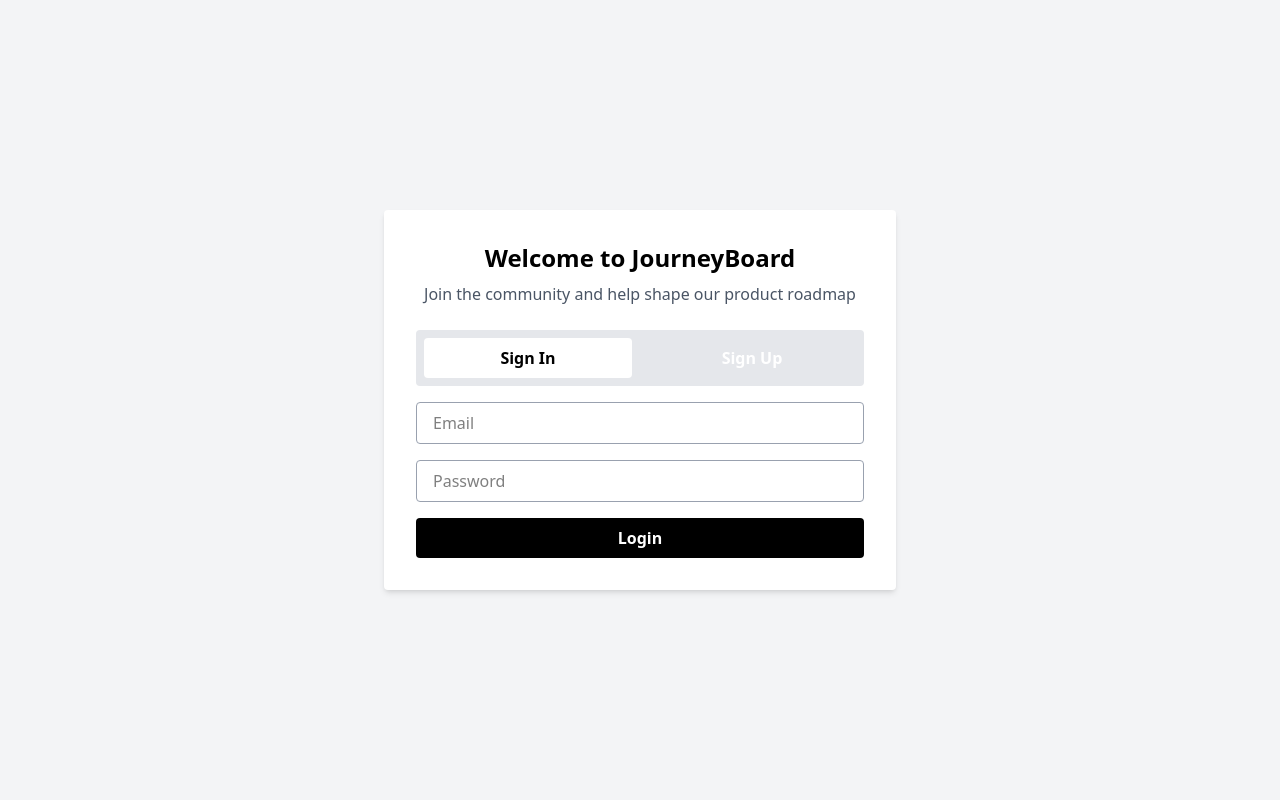
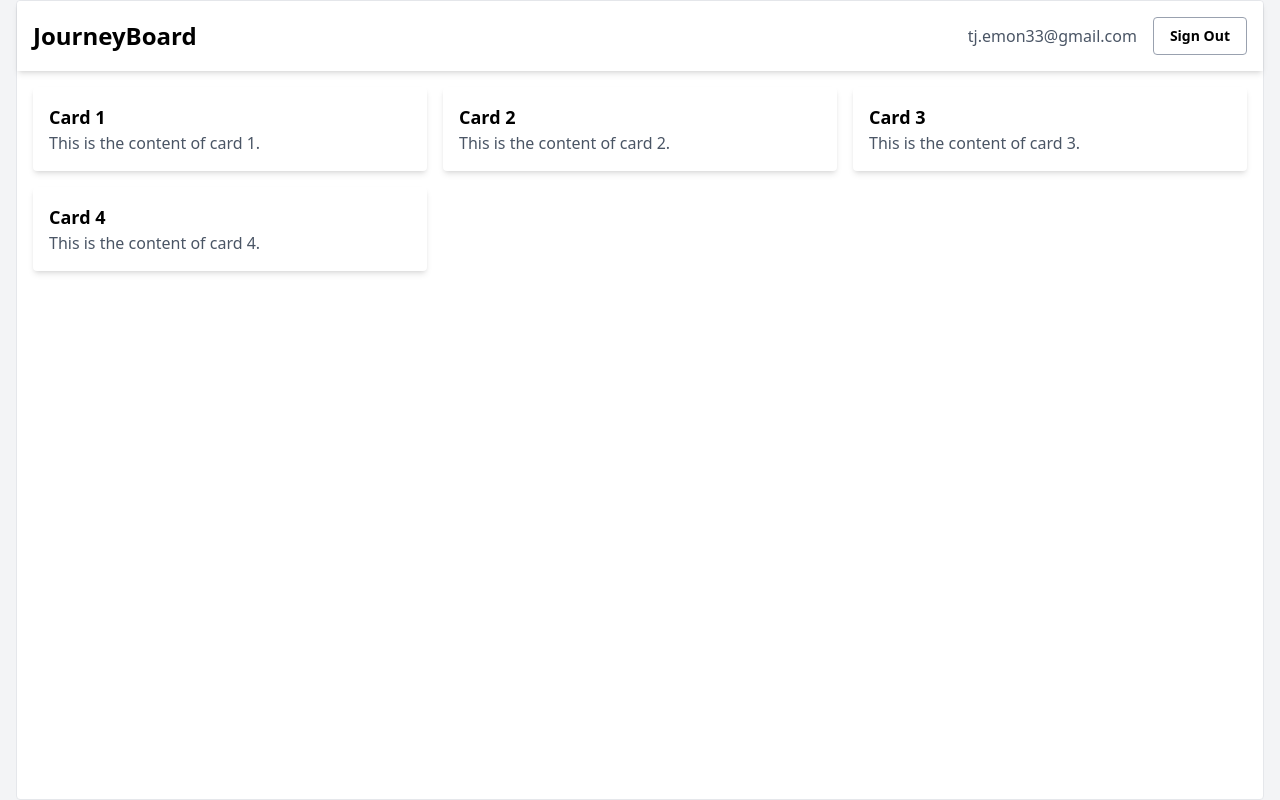
Before and after one commit to Touhidujjaman-Emon/JourneyBoard, a React (Vite) app: page / in a window 1280 px wide. Built offline with nearby package versions, Linux system fonts and the light colour scheme.

Commit message:
navbar, homepage

```diff
--- a/src/App.jsx
+++ b/src/App.jsx
@@ -1,9 +1,11 @@
+import HomePage from "./pages/homePage/HomePage";
 import Login from "./pages/loginPage/Login";
 
 function App() {
   return (
-    <div>
-      <Login />
+    <div className="bg-gray-100 min-h-screen px-4 flex flex-col items-center justify-center">
+      {/* <Login /> */}
+      <HomePage />
     </div>
   );
 }
--- /dev/null
+++ b/src/pages/homePage/HomePage.jsx
@@ -0,0 +1,13 @@
+import DynamicGrid from "../../ui/DynamicGrid";
+import NavBar from "../../ui/NavBar";
+
+function HomePage() {
+  return (
+    <div className="bg-white flex flex-col min-h-screen max-w-7xl w-full border border-gray-200 rounded">
+      <NavBar />
+      <DynamicGrid />
+    </div>
+  );
+}
+
+export default HomePage;
--- a/src/pages/loginPage/Login.jsx
+++ b/src/pages/loginPage/Login.jsx
@@ -15,14 +15,14 @@ function Login() {
         <div>
           <div className="flex items-center mb-4 rounded px-2 py-2 bg-gray-200 space-x-4">
             <Button color="white" text="black">
-              Sign In{" "}
+              Sign In
             </Button>
             <Button color="bg-gray-200">Sign Up</Button>
           </div>
           <div className="w-full max-w-md space-y-4">
             <Input placeholder="Email" />
             <Input placeholder="Password" />
-            <Button>Login</Button>
+            <Button>Sign In</Button>
           </div>
         </div>
       </div>
--- a/src/ui/Button.jsx
+++ b/src/ui/Button.jsx
@@ -1,8 +1,8 @@
-function Button({ children, color = "black", text = "white" }) {
+function Button({ children, color = "black", text = "white", className = "" }) {
   return (
     <button
       style={{ backgroundColor: color, color: text }}
-      className=" font-semibold w-full px-4 py-2 rounded transition hover:opacity-70 duration-300 ease-in-out"
+      className={`font-semibold w-full px-4 py-2 rounded transition hover:opacity-70 duration-300 ease-in-out ${className}`}
     >
       {children}
     </button>
--- /dev/null
+++ b/src/ui/DynamicGrid.jsx
@@ -0,0 +1,24 @@
+function DynamicGrid() {
+  return (
+    <div className="grid grid-cols-1 sm:grid-cols-2 md:grid-cols-3  gap-4 p-4">
+      <div className="bg-white shadow-md rounded p-4">
+        <h2 className="text-lg font-semibold">Card 1</h2>
+        <p className="text-gray-600">This is the content of card 1.</p>
+      </div>
+      <div className="bg-white shadow-md rounded p-4">
+        <h2 className="text-lg font-semibold">Card 2</h2>
+        <p className="text-gray-600">This is the content of card 2.</p>
+      </div>
+      <div className="bg-white shadow-md rounded p-4">
+        <h2 className="text-lg font-semibold">Card 3</h2>
+        <p className="text-gray-600">This is the content of card 3.</p>
+      </div>
+      <div className="bg-white shadow-md rounded p-4">
+        <h2 className="text-lg font-semibold">Card 4</h2>
+        <p className="text-gray-600">This is the content of card 4.</p>
+      </div>
+    </div>
+  );
+}
+
+export default DynamicGrid;
--- /dev/null
+++ b/src/ui/NavBar.jsx
@@ -0,0 +1,17 @@
+import Button from "./Button";
+
+function NavBar() {
+  return (
+    <div className="flex items-center justify-between p-4 bg-white text-black shadow-md rounded-t">
+      <span className="text-2xl font-bold">JourneyBoard</span>
+      <div className="flex items-center space-x-4">
+        <span className=" text-gray-600">tj.emon33@gmail.com</span>
+        <button className=" font-semibold border text-sm border-gray-400 text-black px-4 py-2 rounded transition hover:opacity-70 duration-300 ease-in-out">
+          Sign Out
+        </button>
+      </div>
+    </div>
+  );
+}
+
+export default NavBar;
```
